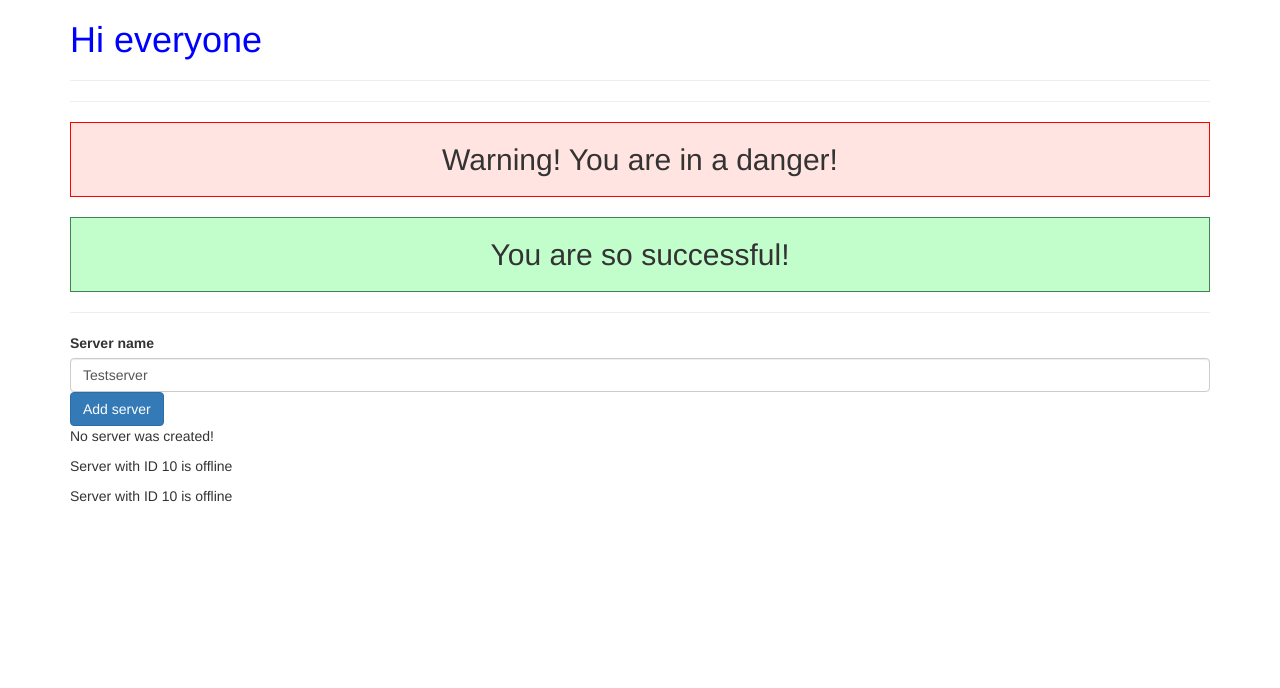
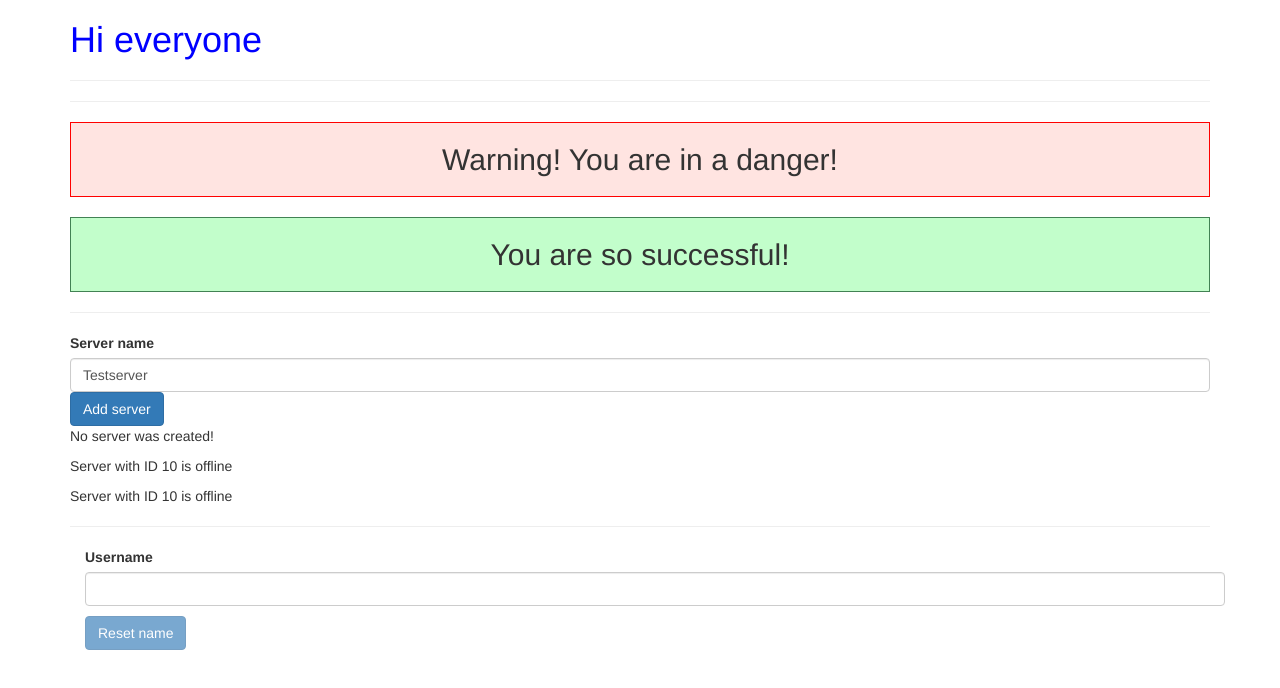
Before and after one commit to Yana0001/angular-app, an Angular app: page / in a window 1280 px wide. Shown: the top 688 px of the page. Built offline with nearby package versions, Linux system fonts and the light colour scheme.

Commit message:
practicing 2 way binding

```diff
--- a/src/app/app.component.html
+++ b/src/app/app.component.html
@@ -5,13 +5,13 @@
       <hr />
       <!-- <app-servers></app-servers> -->
       <!-- <div app-servers></div> -->
-
-      <!-- <app-practice></app-practice> -->
       <hr />
       <app-warning></app-warning>
       <app-success></app-success>
       <hr />
       <div class="app-servers"></div>
+      <hr />
+      <app-practice></app-practice>
     </div>
   </div>
 </div>
--- a/src/app/app.module.ts
+++ b/src/app/app.module.ts
@@ -4,23 +4,23 @@ import { FormsModule } from '@angular/forms';
 
 import { AppComponent } from './app.component';
 import { ServerComponent } from "./server/server.component";
-import { PracticeComponent } from "./practice/practice.component";
 import { ServersComponent } from './servers/servers.component';
 import { SuccessAlert } from './success/success.component';
 import { WarningAlert } from './warning/warning.component';
+import { PracticeComponent } from './practice/practice.component';
 
 @NgModule({
   declarations: [
     AppComponent,
     ServerComponent,
-    PracticeComponent,
     ServersComponent,
     WarningAlert,
     SuccessAlert,
+    PracticeComponent,
   ],
   imports: [
     BrowserModule,
-    FormsModule
+    FormsModule,
   ],
   providers: [],
   bootstrap: [AppComponent]
--- a/src/app/practice/practice.component.html
+++ b/src/app/practice/practice.component.html
@@ -1 +1,23 @@
-<p>I`m your Practice Component</p>
+<div class="container">
+  <div class="row">
+    <div class="col-xs-12">
+      <label for="inpt">Username</label>
+      <input
+        type="text"
+        class="form-control"
+        id="inpt"
+        [(ngModel)]="username"
+        (input)="onAllowInput()"
+      />
+      <p>{{ username }}</p>
+      <button
+        class="btn btn-primary"
+        id="button"
+        [disabled]="!allowInput"
+        (click)="onClickReset()"
+      >
+        Reset name
+      </button>
+    </div>
+  </div>
+</div>
--- a/src/app/practice/practice.component.ts
+++ b/src/app/practice/practice.component.ts
@@ -2,9 +2,22 @@ import { Component } from "@angular/core";
 
 @Component({
     selector: 'app-practice',
-    templateUrl: './practice.component.html'
+    templateUrl: './practice.component.html',
+    styleUrls: ['./practice.component.css'],
+
 })
 
 export class PracticeComponent {
+    username = ' ';
+    allowInput = false;
 
-}
+    constructor() {
+    }
+
+    onAllowInput() {
+        this.allowInput = this.username.trim()!=='';
+    }
+    onClickReset() {
+        this.username = ' ';
+    }
+    }
```
Also changed, not shown: src/app/practice/practice.component.css (added).
